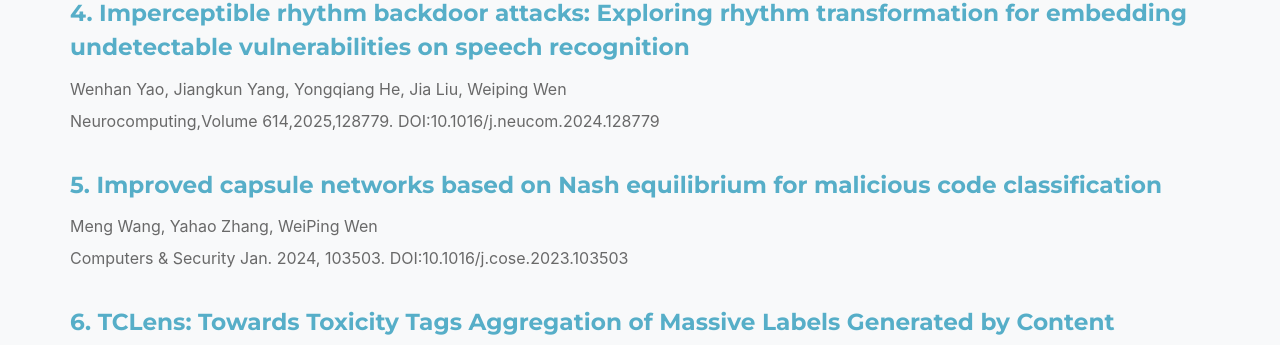
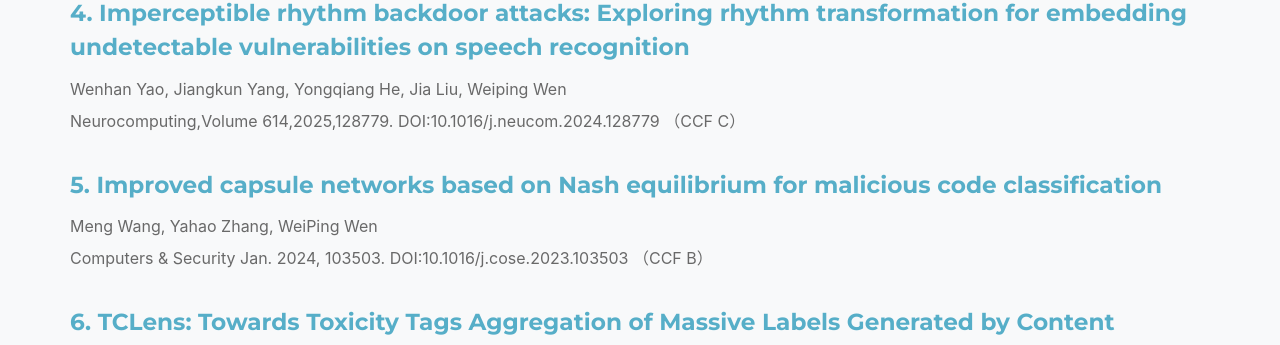
Before and after one commit to xxycfhb/xxycfhb.github.io, a Jekyll site: the page built from pages/paper.html, in a window 1280 px wide and 900 px high, scrolled down 676 px. Shown: the part 149-494 px from the top of the window. Built offline with Jekyll 4.4.1, drawn with Linux system fonts in a browser that asks for light colours; some web fonts are replaced.

Commit message:
更新CCF

```diff
--- a/_data/sitetext.yml
+++ b/_data/sitetext.yml
@@ -1140,13 +1140,13 @@ paper:
 
       - title: "Imperceptible rhythm backdoor attacks: Exploring rhythm transformation for embedding undetectable vulnerabilities on speech recognition"
         name: "Wenhan Yao, Jiangkun Yang, Yongqiang He, Jia Liu, Weiping Wen"
-        source: "Neurocomputing,Volume 614,2025,128779. DOI:10.1016/j.neucom.2024.128779"
+        source: "Neurocomputing,Volume 614,2025,128779. DOI:10.1016/j.neucom.2024.128779 （CCF C）"
         url: "/files/paper101.pdf"
         download: "Imperceptible rhythm backdoor attacks: Exploring rhythm transformation for embedding undetectable vulnerabilities on speech recognition.pdf"
 
       - title: "Improved capsule networks based on Nash equilibrium for malicious code classification"
         name: "Meng Wang, Yahao Zhang, WeiPing Wen"
-        source: "Computers & Security  Jan. 2024, 103503. DOI:10.1016/j.cose.2023.103503"
+        source: "Computers & Security  Jan. 2024, 103503. DOI:10.1016/j.cose.2023.103503 （CCF B）"
         url: "https://doi.org/10.1016/j.cose.2023.103503"
         download: "https://doi.org/10.1016/j.cose.2023.103503"
 
```
